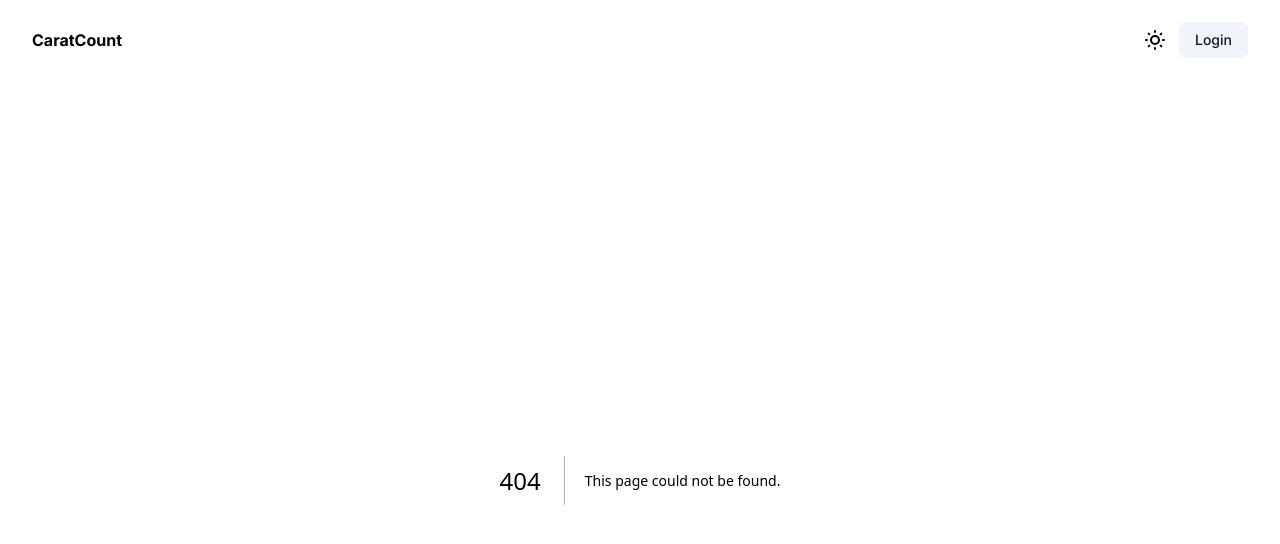
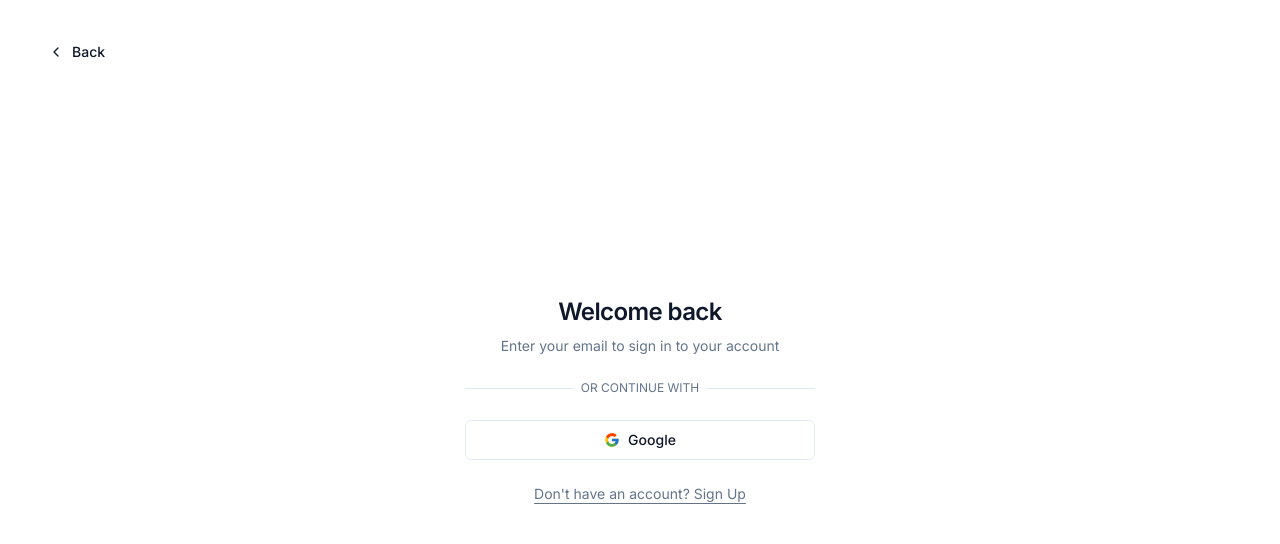
Before and after one commit to mbramani/carat-count, a Next.js app: page /login in a window 1280 px wide. Before the commit this address had no page. Shown: the top 544 px of the page. Built offline with nearby package versions, Linux system fonts and the light colour scheme.

Commit message:
chore: add login page

```diff
--- /dev/null
+++ b/src/app/(auth)/layout.tsx
@@ -0,0 +1,7 @@
+interface AuthLayoutProps {
+  children: React.ReactNode
+}
+
+export default function AuthLayout({ children }: AuthLayoutProps) {
+  return <div className="min-h-screen">{children}</div>
+}
--- /dev/null
+++ b/src/app/(auth)/login/page.tsx
@@ -0,0 +1,50 @@
+import { Metadata } from "next"
+import Link from "next/link"
+
+import { cn } from "@/lib/utils"
+import { buttonVariants } from "@/components/ui/button"
+import { Icons } from "@/components/icons"
+import { UserAuthForm } from "@/components/user-auth-form"
+
+export const metadata: Metadata = {
+  title: "Login",
+  description: "Login to your account",
+}
+
+export default function LoginPage() {
+  return (
+    <div className="container flex h-screen w-screen flex-col items-center justify-center">
+      <Link
+        href="/"
+        className={cn(
+          buttonVariants({ variant: "ghost" }),
+          "absolute left-4 top-4 md:left-8 md:top-8"
+        )}
+      >
+        <>
+          <Icons.chevronLeft className="mr-2 h-4 w-4" />
+          Back
+        </>
+      </Link>
+      <div className="mx-auto flex w-full flex-col justify-center space-y-6 sm:w-[350px]">
+        <div className="flex flex-col space-y-2 text-center">
+          <h1 className="text-2xl font-semibold tracking-tight">
+            Welcome back
+          </h1>
+          <p className="text-sm text-muted-foreground">
+            Enter your email to sign in to your account
+          </p>
+        </div>
+        <UserAuthForm />
+        <p className="px-8 text-center text-sm text-muted-foreground">
+          <Link
+            href="/register"
+            className="hover:text-brand underline underline-offset-4"
+          >
+            Don&apos;t have an account? Sign Up
+          </Link>
+        </p>
+      </div>
+    </div>
+  )
+}
--- a/src/app/layout.tsx
+++ b/src/app/layout.tsx
@@ -29,7 +29,6 @@ export default function RootLayout({
         )}
       >
         <ThemeProvider attribute="class" defaultTheme="system" enableSystem>
-          <Navbar />
           {children}
         </ThemeProvider>
       </body>
--- a/src/app/page.tsx
+++ b/src/app/page.tsx
@@ -1,3 +1,9 @@
+import { Navbar } from "@/components/navbar"
+
 export default function Home() {
-  return <main className="flex-1"></main>
+  return (
+    <main className="flex-1">
+      <Navbar />
+    </main>
+  )
 }
```
